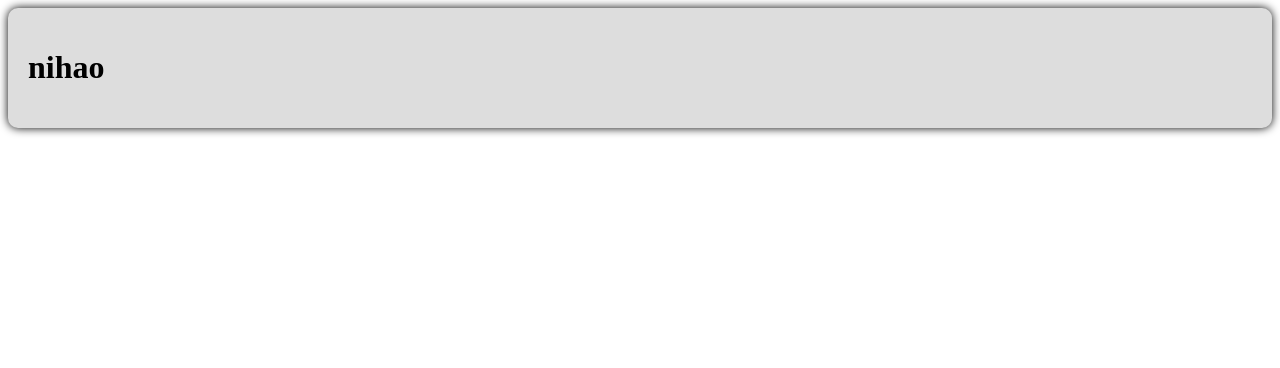
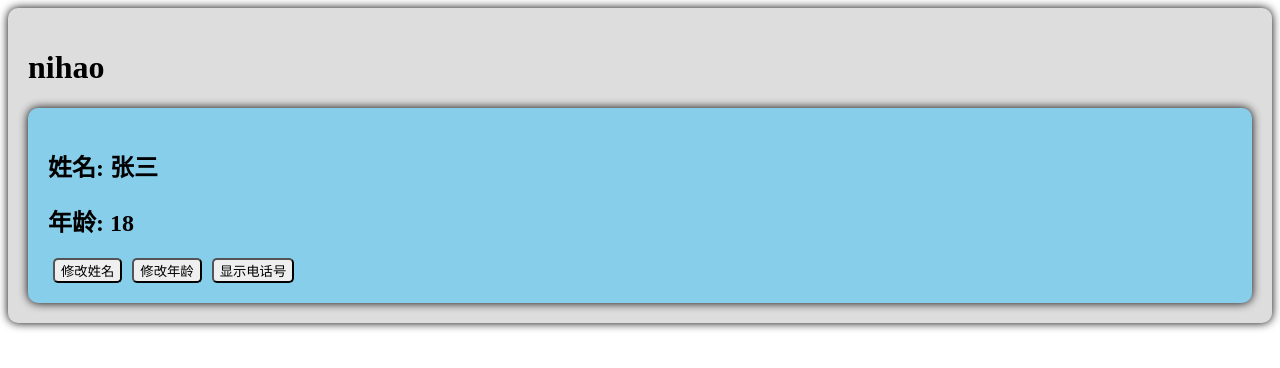
Before and after one commit to silverneedleor/vue3-test, a Vue app: page / in a window 1280 px wide. Shown: the top 368 px of the page. Built offline with nearby package versions, Linux system fonts and the light colour scheme.

Commit message:
兼容Vue2尝试

```diff
--- a/src/App.vue
+++ b/src/App.vue
@@ -1,12 +1,17 @@
 <template>
   <div class="app">
     <h1>nihao</h1>
+    <Person />
   </div>
 </template>
 
 <script lang="ts">
+import Person from "./components/Person.vue";
 export default {
-  name: "App", // 组件名
+  // 组件名
+  name: "App",
+  //   注册组件
+  components: { Person }
 };
 </script>
 
--- a/src/components/Person.vue
+++ b/src/components/Person.vue
@@ -1,13 +1,47 @@
 <template>
-    <div>
-
-    </div>
+  <div class="person">
+    <h2>姓名: {{ name }} </h2>
+    <h2>年龄: {{ age }}</h2>
+    <button @click="changeName">修改姓名</button>
+    <button @click="changeAge">修改年龄</button>
+    <button @click="showTel">显示电话号</button>
+  </div>
 </template>
 
-<srcript>
-
-</srcript>
+<script lang="ts">
+export default {
+  name: "Person",
+  data() {
+    return {
+      name: '张三',
+      age: 18,
+      tel: "1300000000"
+    }
+  },
+  methods: {
+    showTel() {
+      alert(this.tel);
+    },
+    changeName() {
+      this.name = '李四'
+    },
+    changeAge() {
+      this.age += 1;
+    }
+  }
+};
+</script>
 
 <style scoped>
+.person {
+  background-color: skyblue;
+  box-shadow: 0 0 10px;
+  border-radius: 10px;
+  padding: 20px;
+}
 
+button {
+  margin: 0 5px;
+  border-radius: 5px;
+}
 </style>
```
